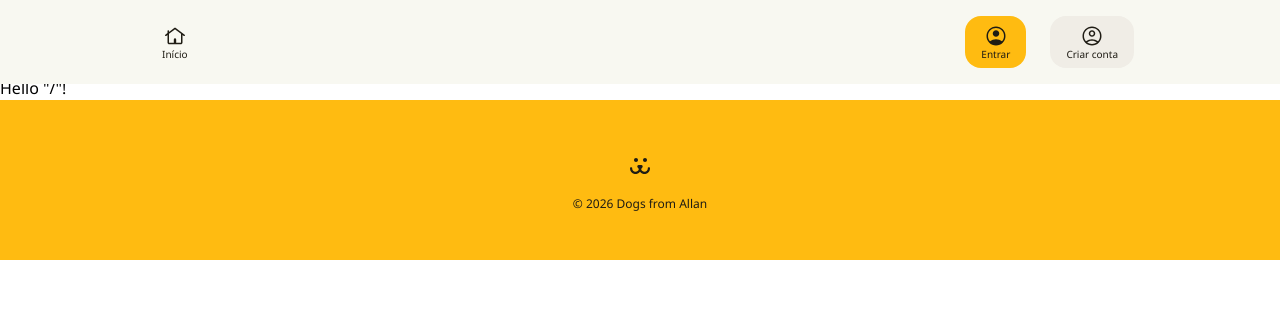
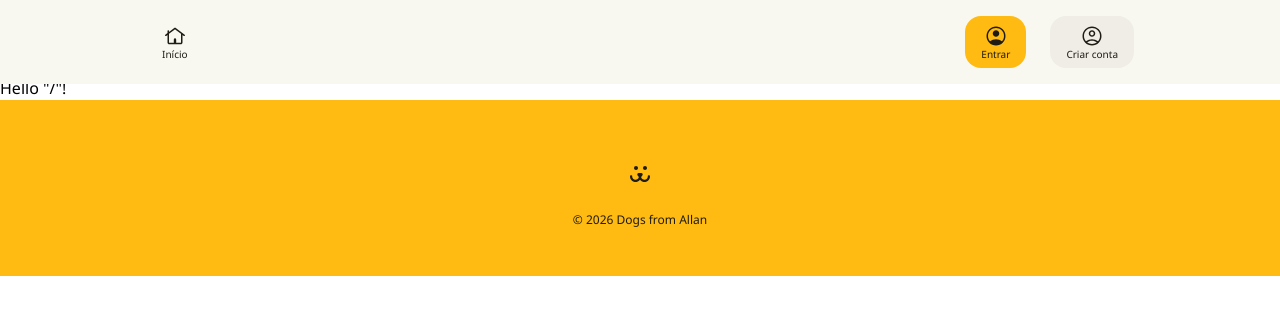
Before and after one commit to allangdasilva/react-dogs, a React (Vite) app: page / in a window 1280 px wide. Shown: the top 314 px of the page. Built offline with nearby package versions, Linux system fonts and the light colour scheme.

Commit message:
fix: corrrije estijo do Footer

```diff
--- a/src/components/Footer.tsx
+++ b/src/components/Footer.tsx
@@ -6,7 +6,7 @@ const Footer = () => {
     <footer className="flex flex-col items-center justify-center gap-3 py-12 bg-primary">
       <AnchorRouter
         to="/"
-        className="inline-block hover:bg-primary-dark focus-visible:bg-primary-dark"
+        className="py-4 hover:bg-primary-dark focus-visible:bg-primary-dark"
       >
         <LogoIcon />
       </AnchorRouter>
```
